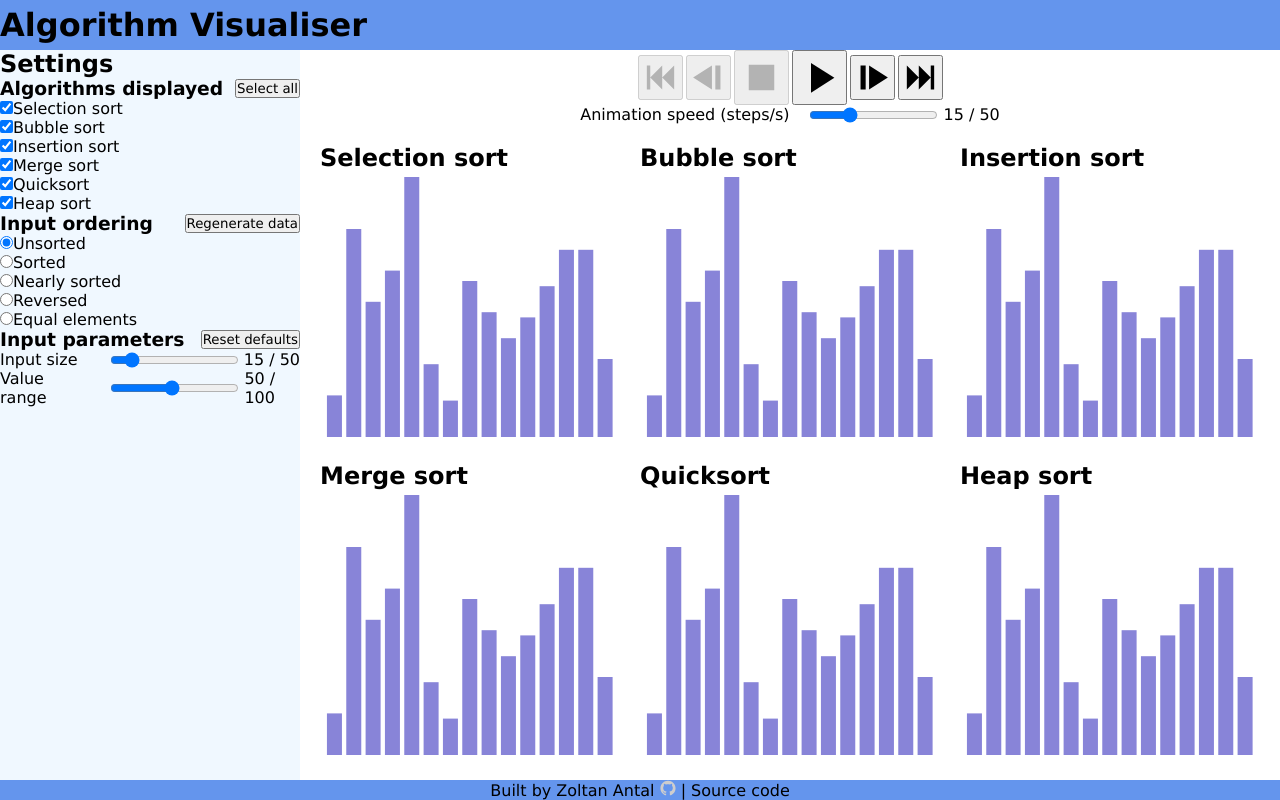
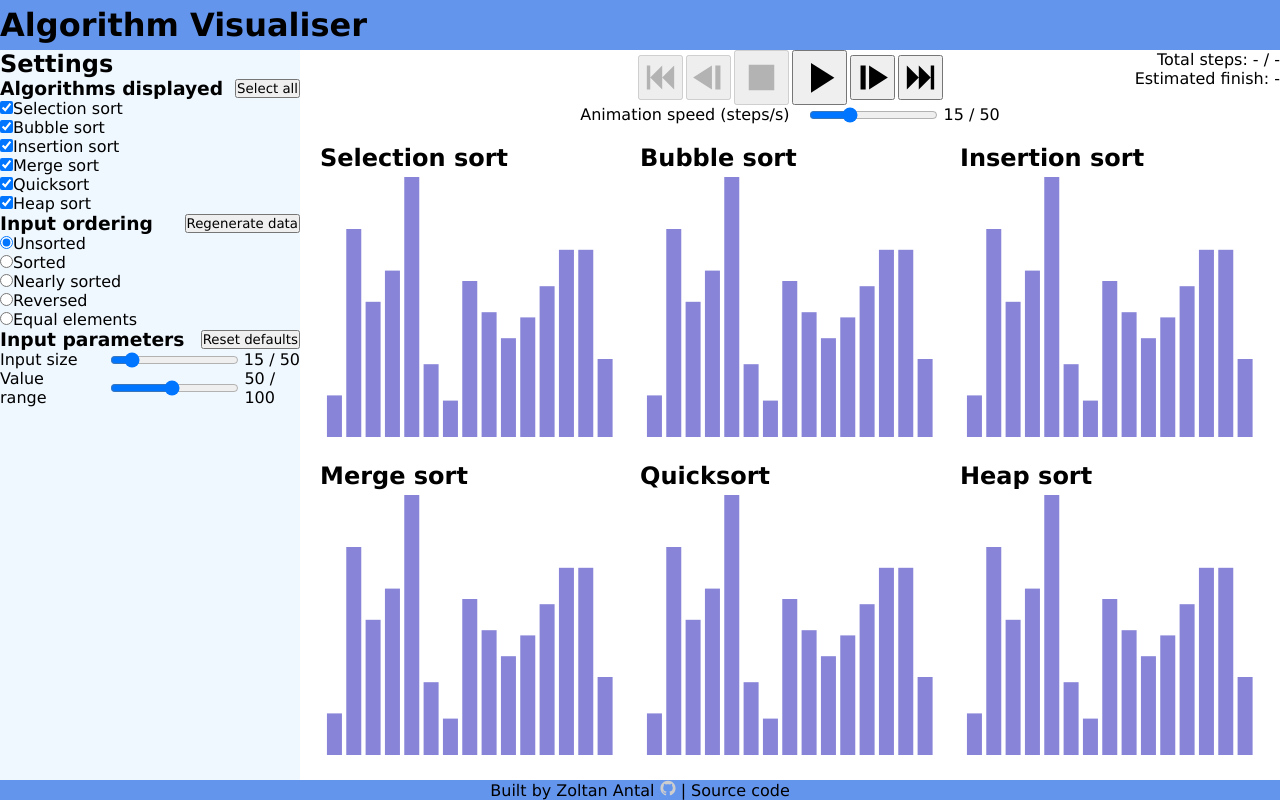
Before and after one commit to zoltan-antal/algorithm-visualiser, a React (Vite) app: page / in a window 1280 px wide. Built offline with nearby package versions, Linux system fonts and the light colour scheme.

Commit message:
Add step count and ETA running info

```diff
--- a/src/components/Main/VisualisationControls.css
+++ b/src/components/Main/VisualisationControls.css
@@ -1,10 +1,16 @@
 #visualisation-controls {
+  display: grid;
+  grid-template-columns: 1fr 2fr 1fr;
+  grid-template-areas: ". controls info";
+
+  .controls {
+    grid-area: controls;
     display: flex;
     flex-direction: column;
     justify-content: flex-start;
     align-items: center;
 
-  .items {
+    .buttons {
       display: flex;
       flex-direction: row;
       justify-items: center;
@@ -37,3 +43,14 @@
       }
     }
   }
+
+  .info {
+    justify-self: end;
+    grid-area: info;
+
+    display: flex;
+    flex-direction: column;
+    justify-content: flex-start;
+    align-items: flex-end;
+  }
+}
--- a/src/components/Main/VisualisationControls.tsx
+++ b/src/components/Main/VisualisationControls.tsx
@@ -151,7 +151,8 @@ const VisualisationControls = ({
 
   return (
     <div id="visualisation-controls">
-      <div className="items">
+      <div className="controls">
+        <div className="buttons">
           <button
             id="skipBackwardButton"
             onClick={handleGoToFirstStep}
@@ -217,6 +218,19 @@ const VisualisationControls = ({
           disabled={!paused}
         ></Slider>
       </div>
+      <div className="info">
+        <p>
+          Total steps: {currentStep.current ? currentStep.current : '-'} /{' '}
+          {n >= 0 ? n - 1 : '-'}
+        </p>
+        <p>
+          Estimated finish:{' '}
+          {n >= 0
+            ? Math.ceil((n - (currentStep.current + 1)) / speed) + 's'
+            : '-'}
+        </p>
+      </div>
+    </div>
   );
 };
 
```
Lines whose indentation alone changed are shown as unchanged.
